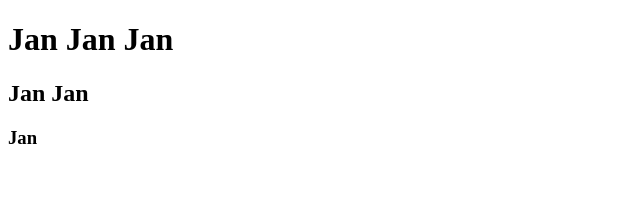
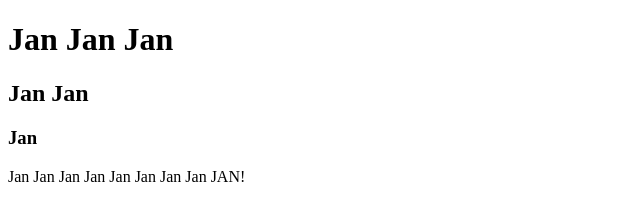
Before and after one commit to jkant-holmesglen/assessment1, a plain HTML site: page index.html in a window 1280 px wide. Shown: the whole page, without its empty margins (0-640 px from the left). Drawn offline with Linux system fonts and the light colour scheme.

Commit message:
Update index.html
JAN!

```diff
--- a/index.html
+++ b/index.html
@@ -9,5 +9,6 @@
     <h1> Jan Jan Jan </h1>
     <h2> Jan Jan </h2>
     <h3> Jan </h3>
+    <p> Jan Jan Jan Jan Jan Jan Jan Jan JAN!</p>
 </body>
 </html>
```
